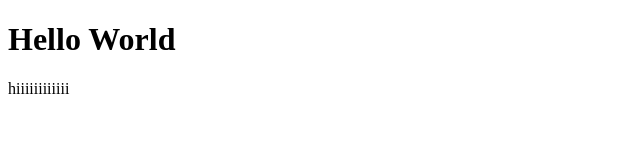
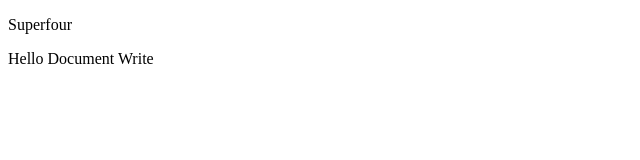
Before and after one commit to Superfour44/Javascript_Basic, a plain HTML site: page index.html in a window 1280 px wide. Shown: the whole page, without its empty margins (0-640 px from the left). Drawn offline with Linux system fonts and the light colour scheme.

Commit message:
statement show on web

```diff
--- a/app.js
+++ b/app.js
@@ -1,12 +1,17 @@
+console.log("Hello");
+document.getElementById("text").innerHTML = "Superfour";
+document.write("Hello Document Write");
+alert("Alert Box");
+
 // show data on web
-document.write("<h1>Hello World</h1>");
-document.write("<p>hiiiiiiiiiiii</p>");
+// document.write("<h1>Hello World</h1>");
+// document.write("<p>hiiiiiiiiiiii</p>");
 
 
-//show alert message
-alert("Warning");
+// //show alert message
+// alert("Warning");
 
-//show text in console
-console.log("Hello Jvascrip");
-console.error("Virussss");
-console.warn("bug");
+// //show text in console
+// console.log("Hello Jvascrip");
+// console.error("Virussss");
+// console.warn("bug");
--- a/index.html
+++ b/index.html
@@ -5,9 +5,10 @@
     <meta http-equiv="X-UA-Compatible" content="IE=edge">
     <meta name="viewport" content="width=device-width, initial-scale=1.0">
     <title>Javascript Basic</title>
-    <script src="app.js"></script>
+
 </head>
 <body>
-
+    <p id="text"></p>
+    <script src="app.js"></script>
 </body>
 </html>
```
